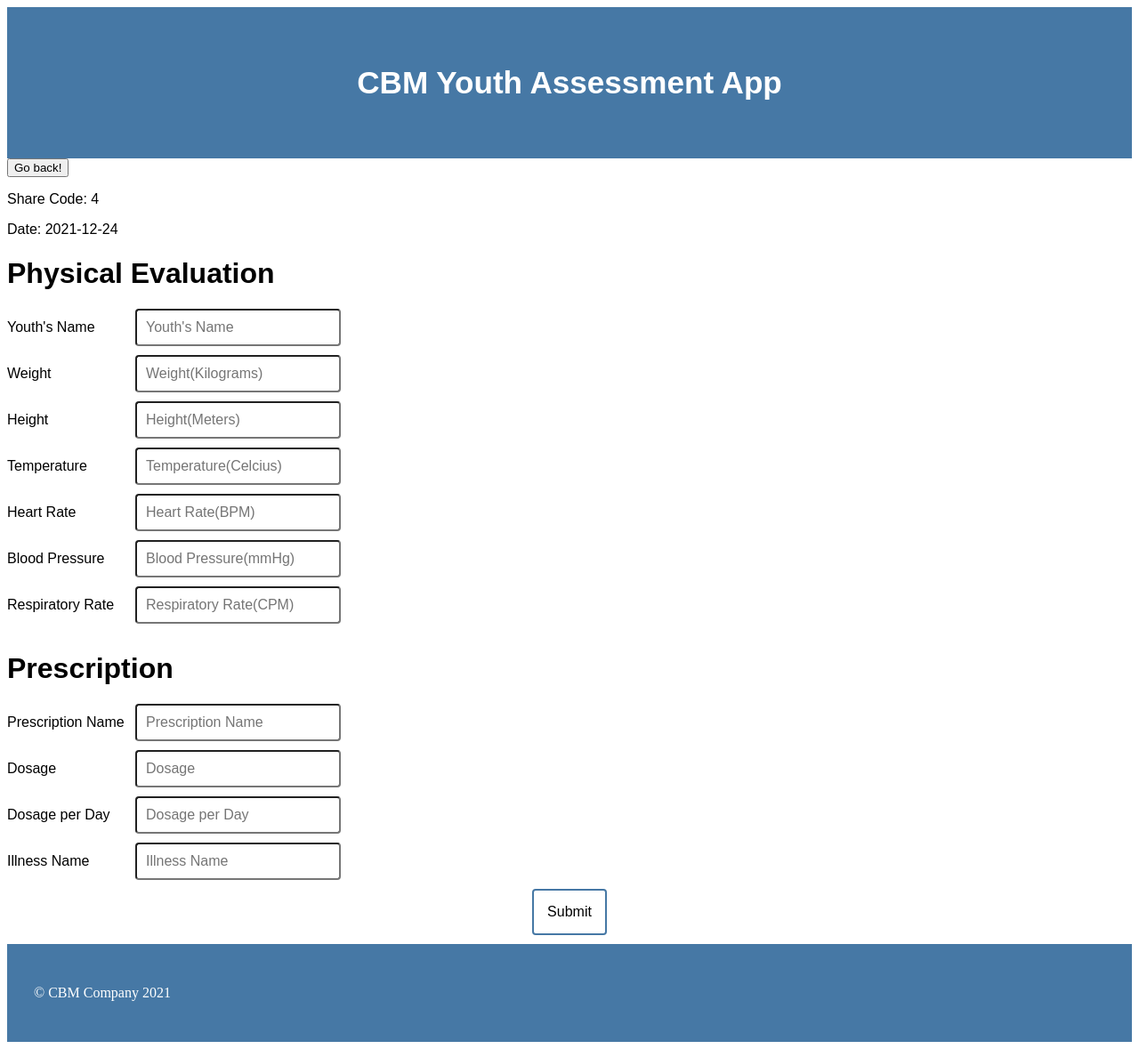
After one commit to HolstCh/Group-Home-Data-Management-Web-Application, a Flask app: page /uploadPed in a window 1280 px wide. The commit adds this page. Shown: the whole page at 89% size. Run offline with Flask 2, Linux system fonts and the light colour scheme; tables that the repository leaves empty or names only in its code hold one stand-in row (values such as "Sample post").

Commit message:
PED upload button works and insert PHE query works

```diff
--- a/Main.py
+++ b/Main.py
@@ -1,14 +1,17 @@
-import requests
 from flask import Flask, redirect, url_for, render_template, request, jsonify, flash
 from DatabaseConfig import mysql
 import requests
 import json
+from App import app
+import datetime
 
-from App import app
+BASE = "http://127.0.0.1:5000/"  # base URL for directing to different pages within our app
 
-allPhysicalCodes = {}
+allPhysicalCodes = {}  # user's share codes is saved globally and are available to them when logging in
 allLogCodes = {}
 allMentalCodes = {}
+
+userSIN = 0  # user's sin is saved globally when logging in
 
 
 @app.route("/")
@@ -53,6 +56,7 @@ def accountPsy(usr, profession):
 @app.route("/loadPhysicalCodes/<SIN>/<username>/<profession>")  # load user physical codes into local array
 def loadPhysicalCodes(SIN, username, profession):
     codes = requests.get("http://127.0.0.1:5000/physicalCodes/" + SIN)
+    global allPhysicalCodes
     allPhysicalCodes = json.loads(codes.text)
     print(allPhysicalCodes)
     print(type(allPhysicalCodes))
@@ -62,6 +66,7 @@ def loadPhysicalCodes(SIN, username, profession):
 @app.route("/loadLogCodes/<SIN>/<username>/<profession>")  # load user log codes into local array
 def loadLogCodes(SIN, username, profession):
     codes = requests.get("http://127.0.0.1:5000/logCodes/" + SIN)
+    global allLogCodes
     allLogCodes = json.loads(codes.text)
     print(allLogCodes)
     return redirect(url_for("loadMentalCodes", SIN=SIN, username=username, profession=profession))
@@ -71,6 +76,7 @@ def loadLogCodes(SIN, username, profession):
     "/loadMentalCodes/<SIN>/<username>/<profession>")  # load user mental codes into local array and then directs to professional specific page
 def loadMentalCodes(SIN, username, profession):
     codes = requests.get("http://127.0.0.1:5000/mentalCodes/" + SIN)
+    global allMentalCodes
     allMentalCodes = json.loads(codes.text)
     print(allMentalCodes)
     if profession == 'Youth Worker':
@@ -92,6 +98,9 @@ def verifyAccount(username, password, profession):
         info = (username, password, profession)
         cursor.execute(query, info)
         sin = cursor.fetchone()
+        global userSIN
+        userSIN = sin[0]  # save user's SIN
+        print(userSIN)
         if not sin:
             print('Error: no account')
             return redirect(url_for("home"))
@@ -185,30 +194,6 @@ def physicalCodes(SIN):
         connection.close()
 
 
-@app.route("/createAccount", methods=['POST', 'GET'])  # work in progress
-def createAccount():
-    try:
-        connection = mysql.connect()
-        cursor = connection.cursor()
-        _json = request.json
-        _username = _json['username']
-        _password = _json['password']
-        _professionName = _json['professionName']
-        if _username and _password and _professionName and request.method == 'POST':
-            query = "INSERT INTO ACCOUNT(username, password, professionName)"
-            data = (_username, _password, _professionName)
-            cursor.execute(query, data)
-            cursor.commit()
-            result = jsonify("Professional Created")
-            result.status_code = 200
-            return result
-    except Exception as e:
-        print(e)
-    finally:
-        cursor.close()
-        connection.close()
-
-
 @app.route("/getLog/<logShareCode>", methods=['GET'])  # get JSON object of a log book document using share code
 def getLog(logShareCode):
     try:
@@ -274,5 +259,83 @@ def getPHE(physicalShareCode):
         connection.close()
 
 
+def generateShareCode():  # counts all rows for all three documents and adds one so the next "upload" has a unique share code
+    try:
+        connection = mysql.connect()
+        cursor = connection.cursor()
+        query = "SELECT (SELECT COUNT(*) FROM PHYSICAL_HEALTH_EVALUATION) +" \
+                "(SELECT COUNT(*) FROM MENTAL_HEALTH_EVALUATION) +" \
+                "(SELECT COUNT(*) FROM LOG_BOOK) as totalCount"
+        cursor.execute(query)
+        nextShareCode = cursor.fetchone()[0]
+        nextShareCode = nextShareCode + 1
+        print(nextShareCode)
+        return nextShareCode
+    except Exception as e:
+        print(e)
+    finally:
+        cursor.close()
+        connection.close()
+
+
+@app.route("/uploadPed", methods=['POST', 'GET'])
+def uploadPed():
+    date = datetime.datetime.now()
+    displayDate = date.date()
+    code = generateShareCode()
+    if request.method == 'POST':
+        # values to insert into PHE table:
+        pedSIN = userSIN
+        print(pedSIN)
+        day = date.day
+        month = date.month
+        year = date.year
+        weight = request.form["inputWeight"]
+        height = request.form["inputHeight"]
+        temperature = request.form["inputTemp"]
+        heartRate = request.form["inputHR"]
+        bloodPressure = request.form["inputBP"]
+        respiratoryRate = request.form["inputRR"]
+
+        # values to insert into Prescription table:
+        drugName = request.form["inputPres"]
+        dosage = request.form["inputDosage"]
+        dosesPerDay = request.form["inputDPD"]
+        illness = request.form["inputIllness"]
+        try:
+            connection = mysql.connect()
+            cursor = connection.cursor()
+            query = "INSERT INTO PHYSICAL_HEALTH_EVALUATION" \
+                    " (physicalShareCode, day, month, year, weight, height, temperature, heartRate, bloodPressure, respiratoryRate, pedSIN)" \
+                    "VALUES(%s, %s, %s, %s, %s, %s, %s, %s, %s, %s, %s)"
+            values = (
+            code, day, month, year, weight, height, temperature, heartRate, bloodPressure, respiratoryRate, pedSIN)
+            cursor.execute(query, values)
+            connection.commit()
+
+            query = "INSERT INTO PRESCRIPTION" \
+                    " (name, dosage, dosesPerDay, illness, physicalShareCode)" \
+                    "VALUES(%s, %s, %s, %s, %s)"
+            values = (drugName, dosage, dosesPerDay, illness, code)
+            cursor.execute(query, values)
+            connection.commit()
+            print(cursor.rowcount, "record inserted.")
+            result = jsonify("Professional Created")
+            result.status_code = 200
+            return result
+        except Exception as e:
+            print(e)
+        finally:
+            cursor.close()
+            connection.close()
+    else:
+        return render_template('uploadPed.html', date=displayDate, SC=code)
+
+
+@app.route("/uploadYouth")
+def uploadYouth():
+    return render_template('uploadYouth.html')
+
+
 if __name__ == "__main__":
     app.run(debug=True)
--- a/templates/designAccPed.html
+++ b/templates/designAccPed.html
@@ -76,7 +76,7 @@
 			<div class = "btn-group">
 				<a href = "#" class = "button">My Files</a>
 				<a href = "#" class = "button">Shared Files</a>
-				<a href = "#" class = "button">Upload Files</a>
+				<a href = "http://127.0.0.1:5000/uploadPed" class = "button">Upload Files</a>
                 <a href = "http://127.0.0.1:5000/home" class = "button">Sign Out</a>
 			</div>
 
--- /dev/null
+++ b/templates/uploadPed.html
@@ -0,0 +1,139 @@
+<!DOCTYPE html>
+<html lang = "en">
+
+<head>
+	<title>New Log</title>
+	<style>
+
+		body
+        {
+			padding-top: 0px;
+			padding-bottom: 0px;
+		}
+
+		.form-signin .checkbox
+        {
+			font-weight: normal;
+		}
+
+		.form-signin .form-control {
+			height:  auto;
+			width:  auto;
+			padding:  10px;
+			font-size: 16px;
+		}
+
+		.form-signin input {
+			margin-bottom: 10px;
+			border-radius: 4px;
+		}
+
+		.header {
+	  		padding: 30px;
+	  		text-align: center;
+	  		background: #4678A5;
+	  		color: white;
+	  		font-size: 30px;
+	  		font-family: Arial;
+		}
+
+		.footer {
+	  		padding: 30px;
+	  		background: #4678A5;
+	  		color: white;
+		}
+
+		.button {
+			text-decoration: none;
+			font-size: 16px;
+			border-radius: 4px;
+			padding: 15px;
+			margin: 0 auto;
+			background-color: white;
+			color: black;
+			border: 2px solid #4678A5;
+			transition-duration: 0.4s;
+		}
+
+		.button:active {
+			color: white;
+			background-color: #4678A5;
+			box-shadow: 0 1px #666;
+			transform: translateY(2px);
+		}
+
+		.center {
+			display: flex;
+			justify-content: center;
+		}
+
+		.form-signin label {
+			display: inline-block;
+        	width: 140px;
+    	}
+
+    	.text-arial {
+			font-family: Arial;
+		}
+
+	</style>
+</head>
+<body>
+	<div class = "container">
+		<div class = "header">
+			<h3 class = "text-muted">CBM Youth Assessment App</h3>
+		</div>
+        <form>
+            <input type="button" value="Go back!" onclick="history.back()">
+        </form>
+		<div class = "jumbotron">
+			<div>
+				<p class = "text-arial">Share Code: {{SC}}</p>
+				<p class = "text-arial">Date: {{date}}</p>
+				<h1 class = "text-arial">Physical Evaluation</h1>
+				<form class = "form-signin" action = "#" method = "post">
+					<label for = "inputName" class = "text-arial">Youth's Name</label>
+					<input type = "name" name = "inputName" id = "inputName" class = "form-control" placeholder = "Youth's Name"/>
+					<br>
+					<label for = "inputWeight" class = "text-arial">Weight</label>
+					<input type = "weight" name = "inputWeight" id = "inputWeight" class = "form-control" placeholder = "Weight(Kilograms)"/>
+					<br>
+					<label for = "inputHeight" class = "text-arial">Height</label>
+					<input type = "height" name = "inputHeight" id = "inputHeight" class = "form-control" placeholder = "Height(Meters)" required>
+					<br>
+					<label for = "inputTemp" class = "text-arial">Temperature</label>
+					<input type = "temperature" name = "inputTemp" id = "inputTemp" class = "form-control" placeholder = "Temperature(Celcius)" required>
+					<br>
+					<label for = "inputHR" class = "text-arial">Heart Rate</label>
+					<input type = "heartrate" name = "inputHR" id = "inputHR" class = "form-control" placeholder = "Heart Rate(BPM)" required>
+					<br>
+					<label for = "inputBP" class = "text-arial">Blood Pressure</label>
+					<input type = "bloodpressure" name = "inputBP" id = "inputBP" class = "form-control" placeholder = "Blood Pressure(mmHg)" required>
+					<br>
+					<label for = "inputRR" class = "text-arial">Respiratory Rate</label>
+					<input type = "respiratoryrate" name = "inputRR" id = "inputRR" class = "form-control" placeholder = "Respiratory Rate(CPM)" required>
+
+					<h1 class = "text-arial">Prescription</h1>
+					<label for = "inputPres" class = "text-arial">Prescription Name</label>
+					<input type = "presname" name = "inputPres" id = "inputPres" class = "form-control" placeholder = "Prescription Name" required>
+					<br>
+					<label for = "inputDosage" class = "text-arial">Dosage</label>
+					<input type = "dosage" name = "inputDosage" id = "inputDosage" class = "form-control" placeholder = "Dosage" required>
+					<br>
+					<label for = "inputDPD" class = "text-arial">Dosage per Day</label>
+					<input type = "dpd" name = "inputDPD" id = "inputDPD" class = "form-control" placeholder = "Dosage per Day" required>
+					<br>
+					<label for = "inputIllness" class = "text-arial">Illness Name</label>
+					<input type = "illness" name = "inputIllness" id = "inputIllness" class = "form-control" placeholder = "Illness Name" required>
+
+					<div class = "center"><input class = "button" type = "submit" value = "Submit"/></div>
+				</form>
+			</div>
+
+			<footer class = "footer">
+				<p>&copy; CBM Company 2021</p>
+			</footer>
+		</div>
+	</div>
+</body>
+</html>
```
Also changed, not shown: App.py (+20 -6 lines), templates/uploadYouth.html (added, +118 -0 lines), DatabaseConfig.py (line endings or trailing spaces).
